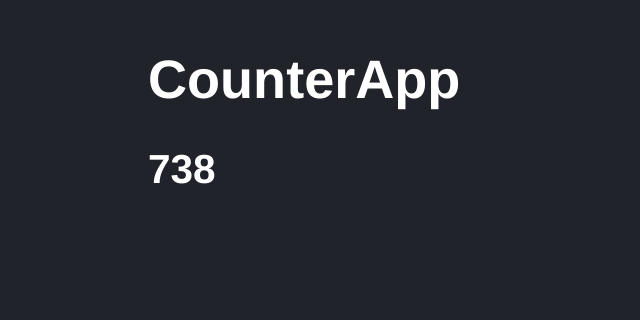
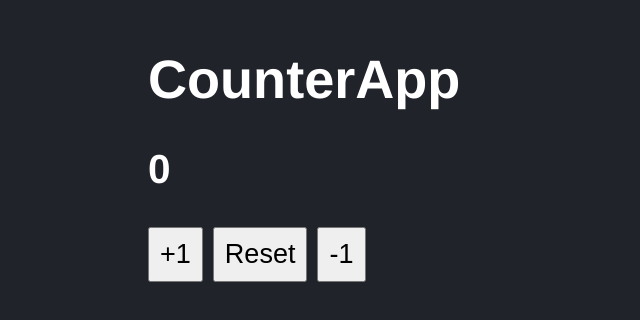
Before and after one commit to DarkPrometheus/CursoReact, a React app in the folder Seccion4/counter-app/: page / in a window 1280 px wide. Shown: the part 136-456 px from the top of the page, without its empty margins (0-640 px from the left). Built offline with nearby package versions, Linux system fonts and the light colour scheme.

Commit message:
Fin de seccion 4

```diff
--- a/Seccion4/counter-app/src/CounterApp.js
+++ b/Seccion4/counter-app/src/CounterApp.js
@@ -1,12 +1,27 @@
-import React from 'react';
+import React, { useState } from 'react';
 import PropTypes from "prop-types"
 
 const CounterApp = ( { value } ) => {
 
+    const [counter, setCounter] = useState(0);
+
+    const handleAdd = (e) => {
+        setCounter(counter + 1);
+    }
+    const handleSub = (e) => {
+        setCounter(counter - 1);
+    }
+    const handleRes = (e) => {
+        setCounter(value);
+    }
+
     return (
         <>
             <h1>CounterApp</h1>
-            <h2>{ value }</h2>
+            <h2>{counter}</h2>
+            <button onClick={handleAdd}>+1</button>
+            <button onClick={handleRes}>Reset</button>
+            <button onClick={handleSub}>-1</button>
         </>
     );
 }
--- a/Seccion4/counter-app/src/index.css
+++ b/Seccion4/counter-app/src/index.css
@@ -5,3 +5,9 @@
     font-size: 1.3rem;
     padding: 70px;
 }
+
+button{
+    font-size: 1.3rem;
+    margin-right: 10px;
+    padding: 10px;
+}
```
